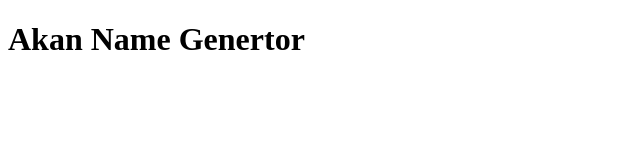
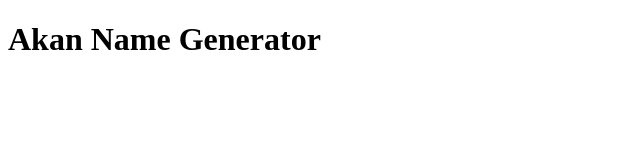
Before and after one commit to oakaburu2008-create/fsd-6, a plain HTML site: page index.html in a window 1280 px wide. Shown: the full height of the page, 0-640 px from the left. Drawn offline with Linux system fonts and the light colour scheme.

Commit message:
Correct the spelling error in main heading

```diff
--- a/index.html
+++ b/index.html
@@ -9,7 +9,7 @@
 </head>
 <body>
     <div class="container">
-        <h1><strong>Akan Name Genertor</strong></h1>
+        <h1><strong>Akan Name Generator</strong></h1>
     </div>
 </body>
 </html>
```
